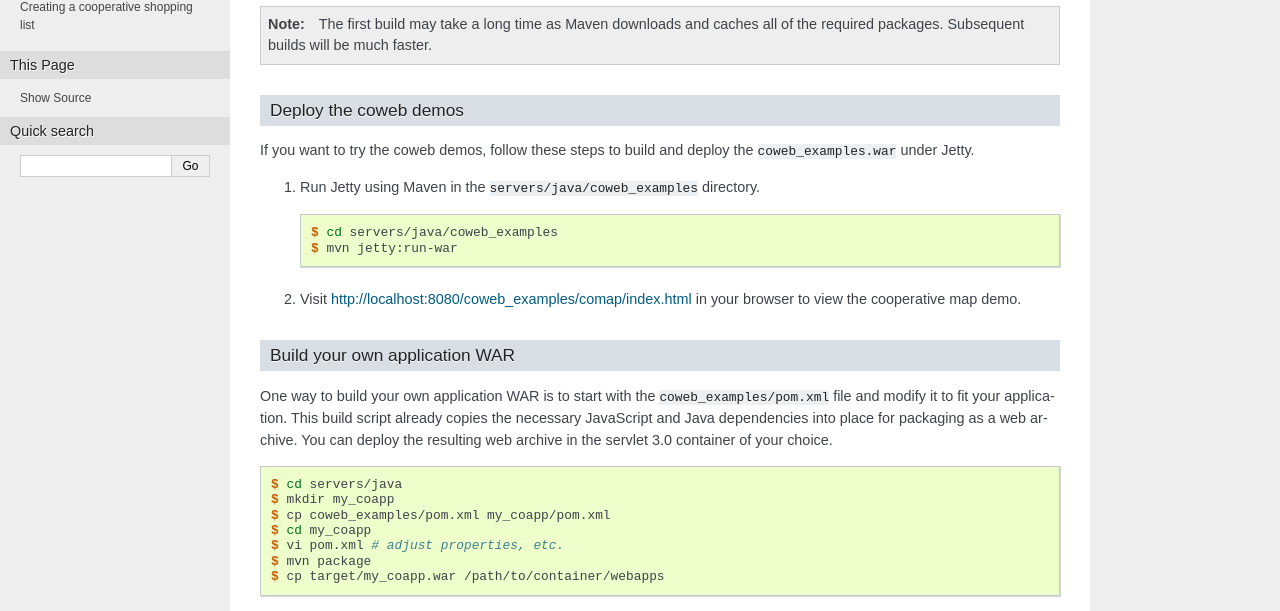
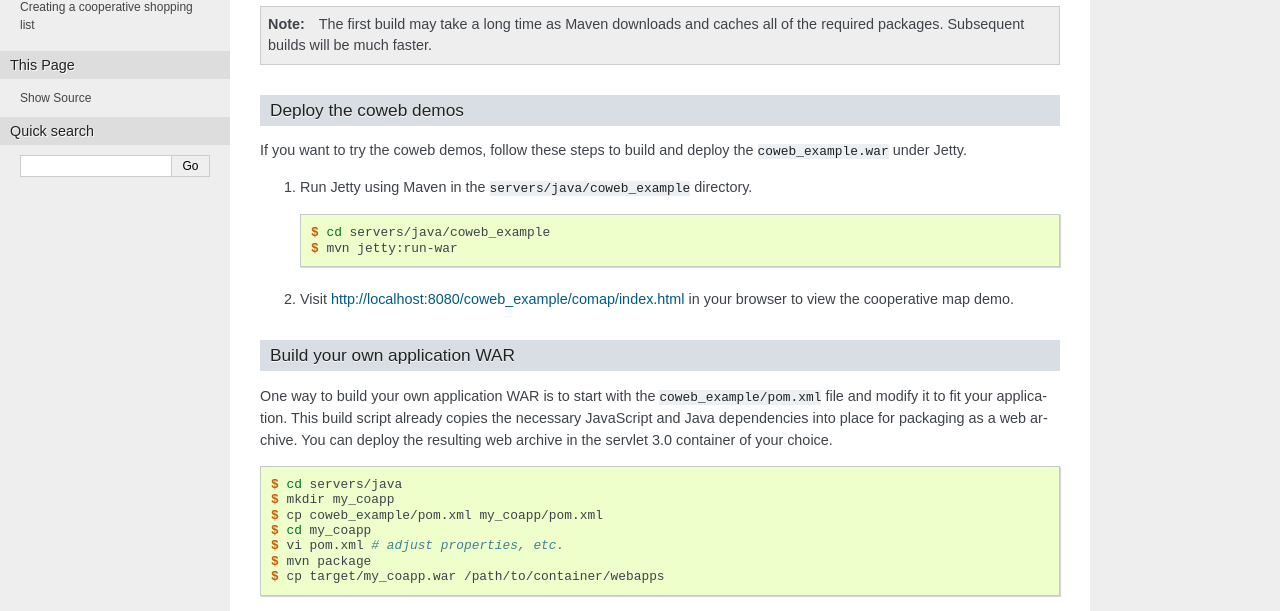
Before and after one commit to opencoweb/coweb, a Sphinx documentation site: the page built from docs/tutorial/install.rst, in a window 1280 px wide and 900 px high, scrolled down 435 px. Shown: the part 116-727 px from the top of the window. Built offline with Sphinx 7.4.7, drawn with Linux system fonts in a browser that asks for light colours.

Commit message:
Fixed issue #20, typos about java server in doc

```diff
--- a/docs/tutorial/install.rst
+++ b/docs/tutorial/install.rst
@@ -29,27 +29,27 @@ Start by building the :file:`coweb_server.jar` and :file:`coweb_bots.jar` files.
 Deploy the coweb demos
 ######################
 
-If you want to try the coweb demos, follow these steps to build and deploy the :file:`coweb_examples.war` under Jetty.
+If you want to try the coweb demos, follow these steps to build and deploy the :file:`coweb_example.war` under Jetty.
 
-#. Run Jetty using Maven in the :file:`servers/java/coweb_examples` directory.
+#. Run Jetty using Maven in the :file:`servers/java/coweb_example` directory.
 
    .. sourcecode:: console
 
-      $ cd servers/java/coweb_examples
+      $ cd servers/java/coweb_example
       $ mvn jetty:run-war
 
-#. Visit http://localhost:8080/coweb_examples/comap/index.html in your browser to view the cooperative map demo.
+#. Visit http://localhost:8080/coweb_example/comap/index.html in your browser to view the cooperative map demo.
 
 Build your own application WAR
 ##############################
 
-One way to build your own application WAR is to start with the :file:`coweb_examples/pom.xml` file and modify it to fit your application. This build script already copies the necessary JavaScript and Java dependencies into place for packaging as a web archive. You can deploy the resulting web archive in the servlet 3.0 container of your choice.
+One way to build your own application WAR is to start with the :file:`coweb_example/pom.xml` file and modify it to fit your application. This build script already copies the necessary JavaScript and Java dependencies into place for packaging as a web archive. You can deploy the resulting web archive in the servlet 3.0 container of your choice.
 
 .. sourcecode:: console
 
    $ cd servers/java
    $ mkdir my_coapp
-   $ cp coweb_examples/pom.xml my_coapp/pom.xml
+   $ cp coweb_example/pom.xml my_coapp/pom.xml
    $ cd my_coapp
    $ vi pom.xml # adjust properties, etc.
    $ mvn package
--- a/docs/tutorial/shopping.rst
+++ b/docs/tutorial/shopping.rst
@@ -27,7 +27,7 @@ The final version of our application will look something like the following.
 Setup a coweb server instance
 ~~~~~~~~~~~~~~~~~~~~~~~~~~~~~
 
-The shopping list application requires a coweb server to operate. If you deployed the Java :file:`coweb_examples.war` file or created a Python demo virtualenv according to the :doc:`install` instructions, your server environment has a copy of the completed application. You should view it now to better understand the features you are implementing. The default URL for the complete app is `http://your.domain:9000/www/examples/colist/index.html` on a Python or `http://your.domain:8080/coweb_examples/colist/index.html` on a Java server.
+The shopping list application requires a coweb server to operate. If you deployed the Java :file:`coweb_example.war` file or created a Python demo virtualenv according to the :doc:`install` instructions, your server environment has a copy of the completed application. You should view it now to better understand the features you are implementing. The default URL for the complete app is `http://your.domain:9000/www/examples/colist/index.html` on a Python or `http://your.domain:8080/coweb_example/colist/index.html` on a Java server.
 
 If you plan to develop your own copy of the shopping list application, you should create and deploy your code in a new Java WAR or a fresh coweb Python virtualenv. Follow the instructions below to setup a workspace for development.
 
```
